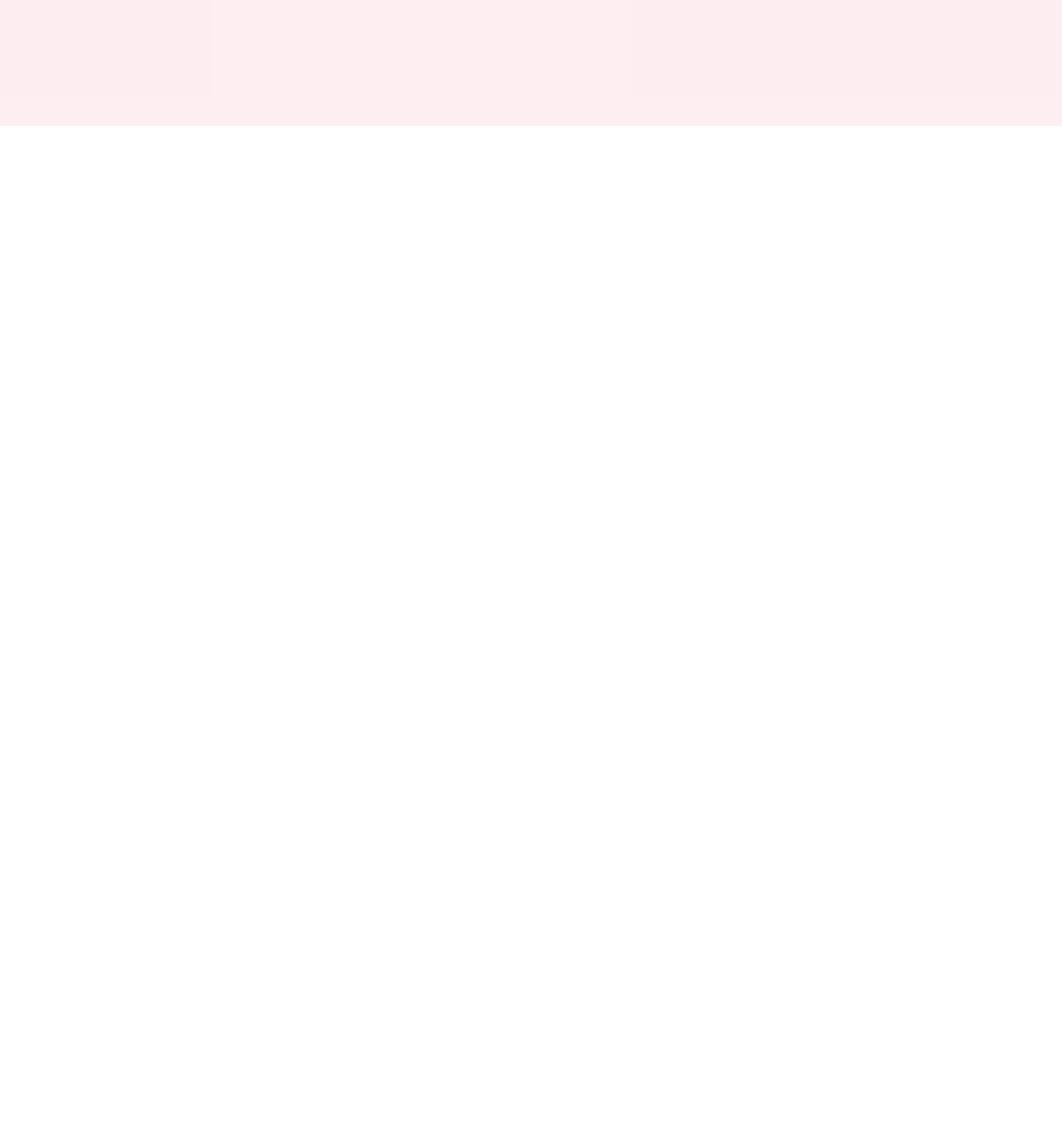
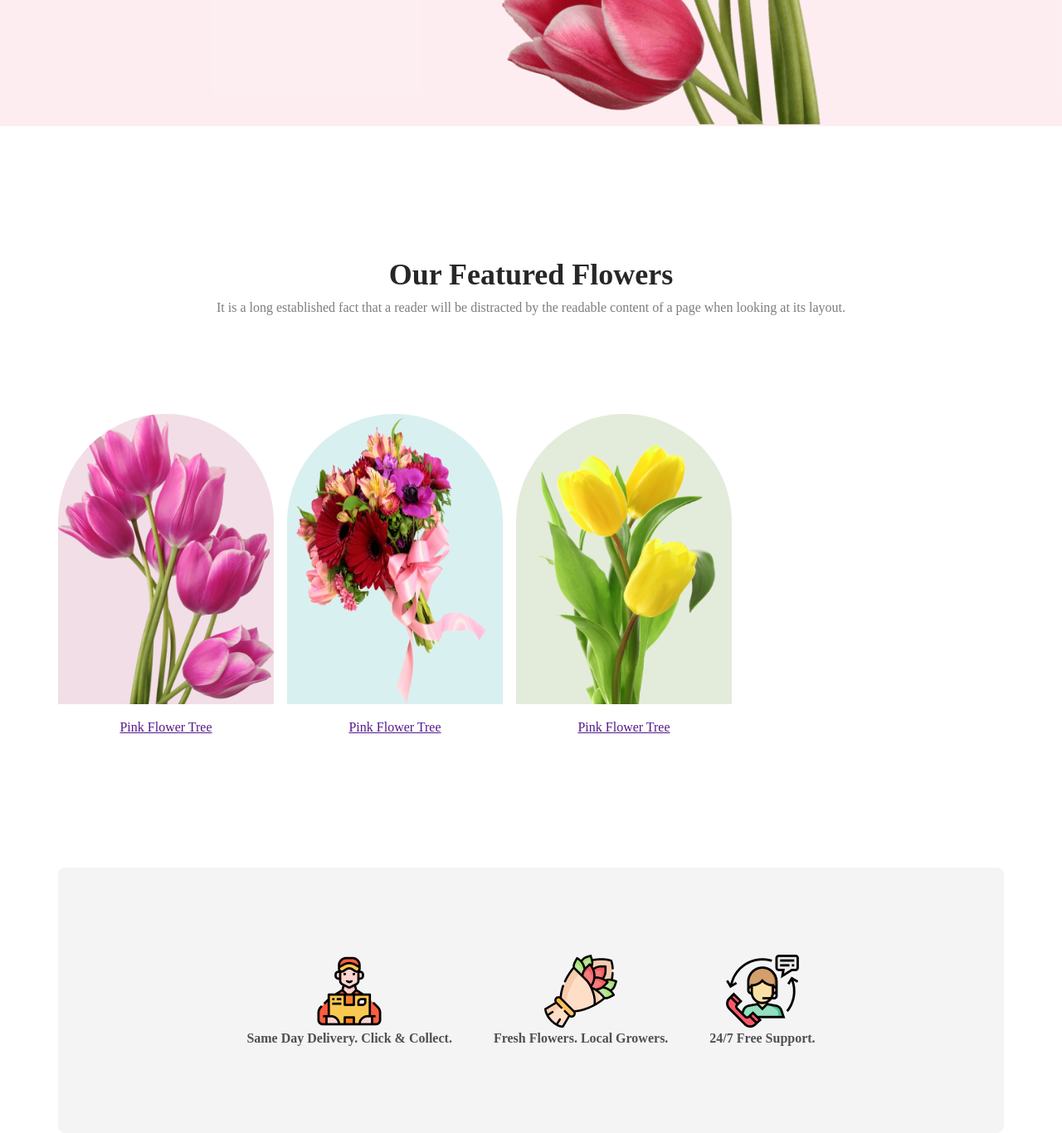
Before and after one commit to sadmansakib172/flower-shop-assignment-01, a plain HTML site: page index.html in a window 1280 px wide. Shown: the part 648-2014 px from the top of the page at 83% size. Before the commit the page ends 800 px from the top, so only its background shows below. Drawn offline with Linux system fonts and the light colour scheme.

Commit message:
featured flowers section added

```diff
--- a/index.html
+++ b/index.html
@@ -1,11 +1,13 @@
 <!DOCTYPE html>
 <html lang="en">
+
 <head>
     <meta charset="UTF-8">
     <meta name="viewport" content="width=device-width, initial-scale=1.0">
     <title>Crazy Flower Shop</title>
     <link rel="stylesheet" href="./styles/style.css">
 </head>
+
 <body>
     <!-- header section starts  -->
     <header>
@@ -14,20 +16,71 @@
             <div class="banner-container">
                 <div class="banner-info">
                     <h3 class="banner-title">Let's make <br> beautiful flowers a <br> part of your life.</h3>
-              <p class="banner-description">It is a long established fact that a reader will be distracted by the readable content of a page when looking at its layout. The point of using Lorem Ipsum is that it has a more-or-less normal distribution of letters.</p>
+                    <p class="description">It is a long established fact that a reader will be distracted by the
+                        readable content of a page when looking at its layout. The point of using Lorem Ipsum is that it
+                        has a more-or-less normal distribution of letters.</p>
                     <button class="btn-primary">Shop Now</button>
                 </div>
                 <div class="banner-img">
-                <img class="banner-picture" src="./Flower Asset/pngwing 6.png" alt="">
+                    <img class="banner-picture" src="./Flower Asset/pngwing 10.png" alt="">
                 </div>
             </div>
         </section>
     </header>
+    <!-- main section starts  -->
     <main>
+        <section class="featured-section">
+            <div class="featured-flowers-container">
+                <h3 class="title">Our Featured Flowers</h3>
+                <p class="description">It is a long established fact that a reader will be distracted by the readable
+                    content of a page when looking at its layout.</p>
+            </div>
 
+            <section class="flowers-container">
+                <div class="flowers-section">
+                    <div class="individual-flower">
+                        <figure>
+                            <img class="featured-img-1" src="./Flower Asset/pngwing 6.png" alt="">
+                            <figcaption><a href="">Pink Flower Tree</a></figcaption>
+                        </figure>
+                    </div>
+                    <div class="individual-flower">
+                        <figure>
+                            <img class="featured-img-2" src="./Flower Asset/pngwing 5.png" alt="">
+                            <figcaption><a href="">Pink Flower Tree</a></figcaption>
+                        </figure>
+                    </div>
+                    <div class="individual-flower">
+                        <figure>
+                            <img class="featured-img-3" src="./Flower Asset/pngwing 7.png" alt="">
+                            <figcaption><a href="">Pink Flower Tree</a></figcaption>
+                        </figure>
+                    </div>
+                </div>
+            </section>
+            <section class="mini-section">
+                <div class="mini-container">
+                    <div class="info">
+                        <img src="./Flower Asset/Group 57.png" alt="">
+                        <p class="info-description">Same Day Delivery. Click & Collect.</p>
+                    </div>
+                    <div class="info">
+                        <img src="./Flower Asset/Group 58.png" alt="">
+                        <p class="info-description">Fresh Flowers. Local Growers.</p>
+                    </div>
+                    <div class="info">
+                        <img src="./Flower Asset/Group 59.png" alt="">
+                        <p class="info-description">24/7 Free Support.</p>
+                    </div>
+                </div>
+
+            </section>
+
+        </section>
     </main>
     <footer>
 
     </footer>
 </body>
+
 </html>
--- a/styles/style.css
+++ b/styles/style.css
@@ -5,11 +5,19 @@
 
 /* common styles  */
 .btn-primary {
-    padding:20px 35px;
+    padding: 20px 35px;
     border-radius: 8px;
     background: #E55473;
-    border:0;
-    color:white;
+    border: 0;
+    color: white;
+}
+
+.description {
+    color: rgba(39, 39, 39, 0.60);
+    font-size: 16px;
+    font-weight: 500;
+    margin-top: 10px;
+    margin-bottom: 10px;
 }
 
 /* banner section styles  */
@@ -32,10 +40,93 @@
     font-weight: 800;
 }
 
-.banner-description {
-    color: rgba(39, 39, 39, 0.60);
+/* featured flowers styels  */
+.featured-section {
+    margin-top: 158px;
+
+}
+
+.featured-flowers-container {
+    text-align: center;
+}
+
+.title {
+    color: #272727;
+    font-size: 36px;
+    font-weight: 800;
+}
+
+.individual-flower {
+    text-align: center;
+
+}
+
+.featured-img-1 {
+    width: 260px;
+    height: 350px;
+    margin-top: 25px;
+    margin-bottom: 15px;
+    border-radius: 300px 300px 0px 0px;
+    background: rgba(167, 33, 98, 0.15);
+
+}
+.featured-img-2{
+    width: 260px;
+    height: 350px;
+    margin-top: 25px;
+    margin-bottom: 15px;
+    border-radius: 300px 300px 0px 0px;
+    background: rgba(5, 151, 160, 0.15);
+
+}
+.featured-img-3 {
+    width: 260px;
+    height: 350px;
+    margin-top: 25px;
+    margin-bottom: 15px;
+    border-radius: 300px 300px 0px 0px;
+    background: rgba(71, 125, 17, 0.15);
+
+}
+
+.flowers-section {
+    display: flex;
+    /* align-items: center; */
+    width:1140px;
+    height: 500px;
+    align-items: center;
+    margin: 0 auto;
+    gap: 16px;
+
+
+}
+
+.flowers-container {
+    margin-top: 50px;
+}
+
+.mini-section {
+    margin-top: 116px;
+}
+
+.mini-container {
+    width:1140px;
+    height:320px;
+    margin:0 auto;
+    display: flex;
+    gap: 50px;
+    justify-content: center;
+    align-items: center;
+    border-radius: 8px;
+    background: rgba(39, 39, 39, 0.05);
+}
+
+.info {
+    text-align: center;
+}
+
+.info-description {
+    color: rgba(39, 39, 39, 0.80);
     font-size: 16px;
-    font-weight: 500;
-    margin-top: 10px;
-    margin-bottom: 10px;
+    font-weight: 600;
 }
```
Lines whose indentation alone changed are shown as unchanged.
